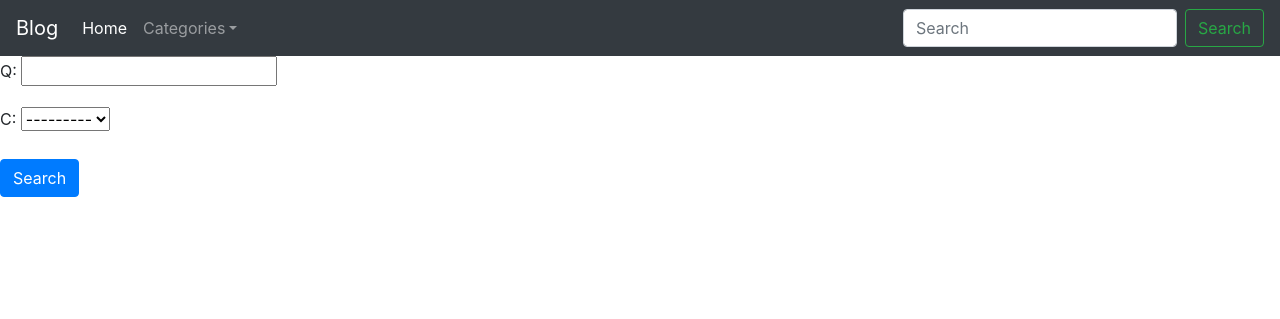
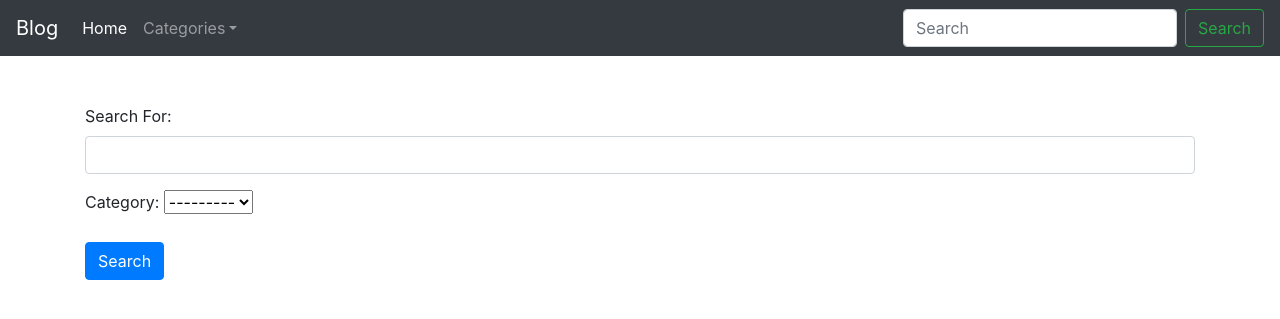
Before and after one commit to caprioara/blogseries, a Django app: page /search/ in a window 1280 px wide. Shown: the top 319 px of the page. Run offline with Django 3.2, Linux system fonts and the light colour scheme; data that the repository does not hold is empty; some libraries are stand-ins or nearby versions.

Commit message:
search.html design

```diff
--- a/src/blog/forms.py
+++ b/src/blog/forms.py
@@ -32,7 +32,13 @@ class PostSearchForm(forms.Form):
 
     def __init__(self, *args, **kwargs):
         super().__init__(*args, **kwargs)
+        # self.fields['c'].label = ''
         self.fields['c'].required = False
+        self.fields['c'].label = 'Category'
+        self.fields['q'].label = 'Search For'
+        self.fields['q'].widget.attrs.update({'class': 'form-control'})
+
+
 
 
 
--- a/src/blog/templates/search.html
+++ b/src/blog/templates/search.html
@@ -5,7 +5,7 @@ Search
 {% endblock %}
 
 {% block content %}
-
+<div class="container pt-5">
 {% if q %}
 <h1>Post containing "{{ q }}"</h1>
 <p>
@@ -47,5 +47,5 @@ Search
     <input type="submit" class="btn btn-primary mt-1" value="Search">
 </form>
 {% endif %}
-
+</div>
 {% endblock %}
```
